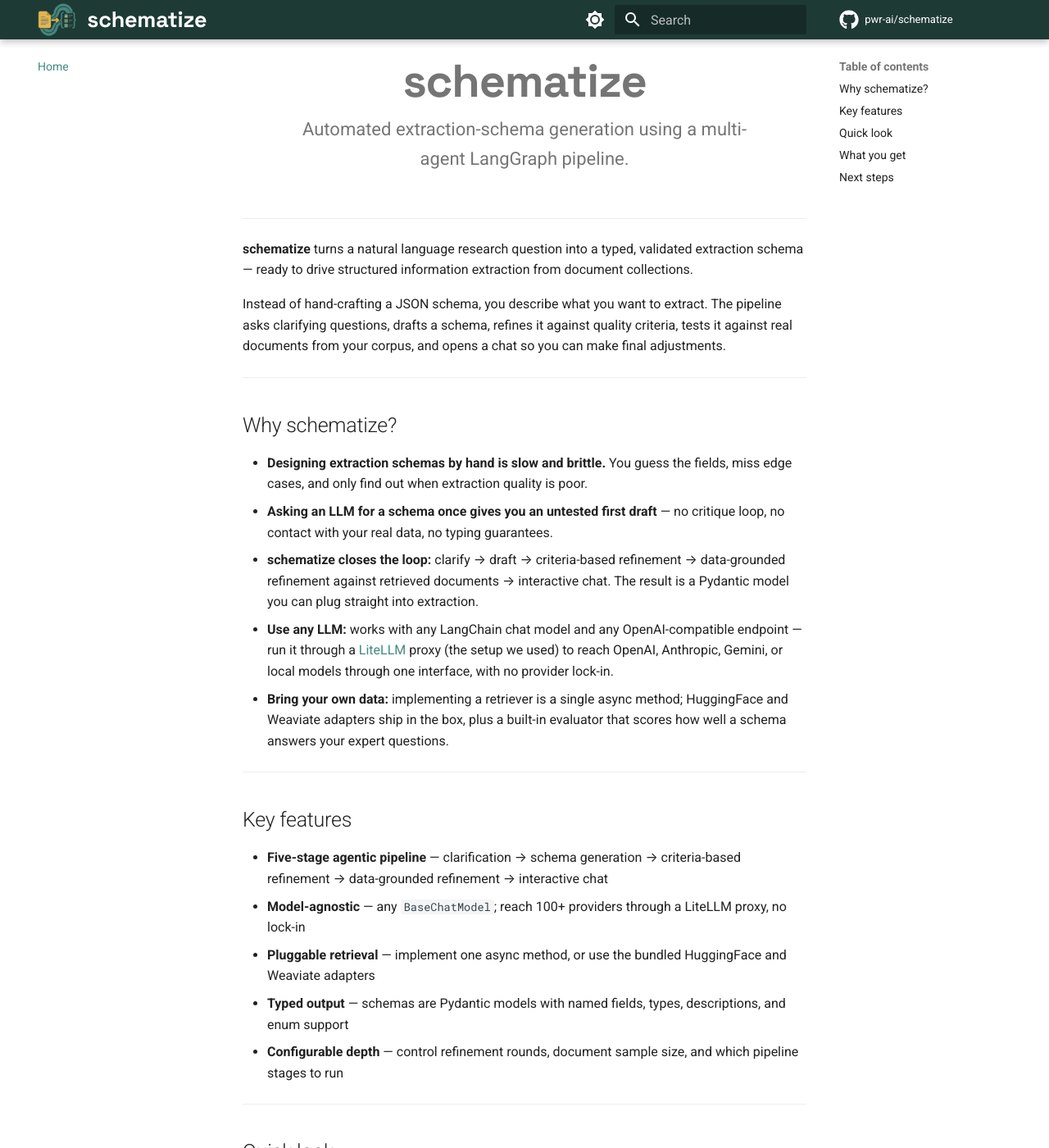
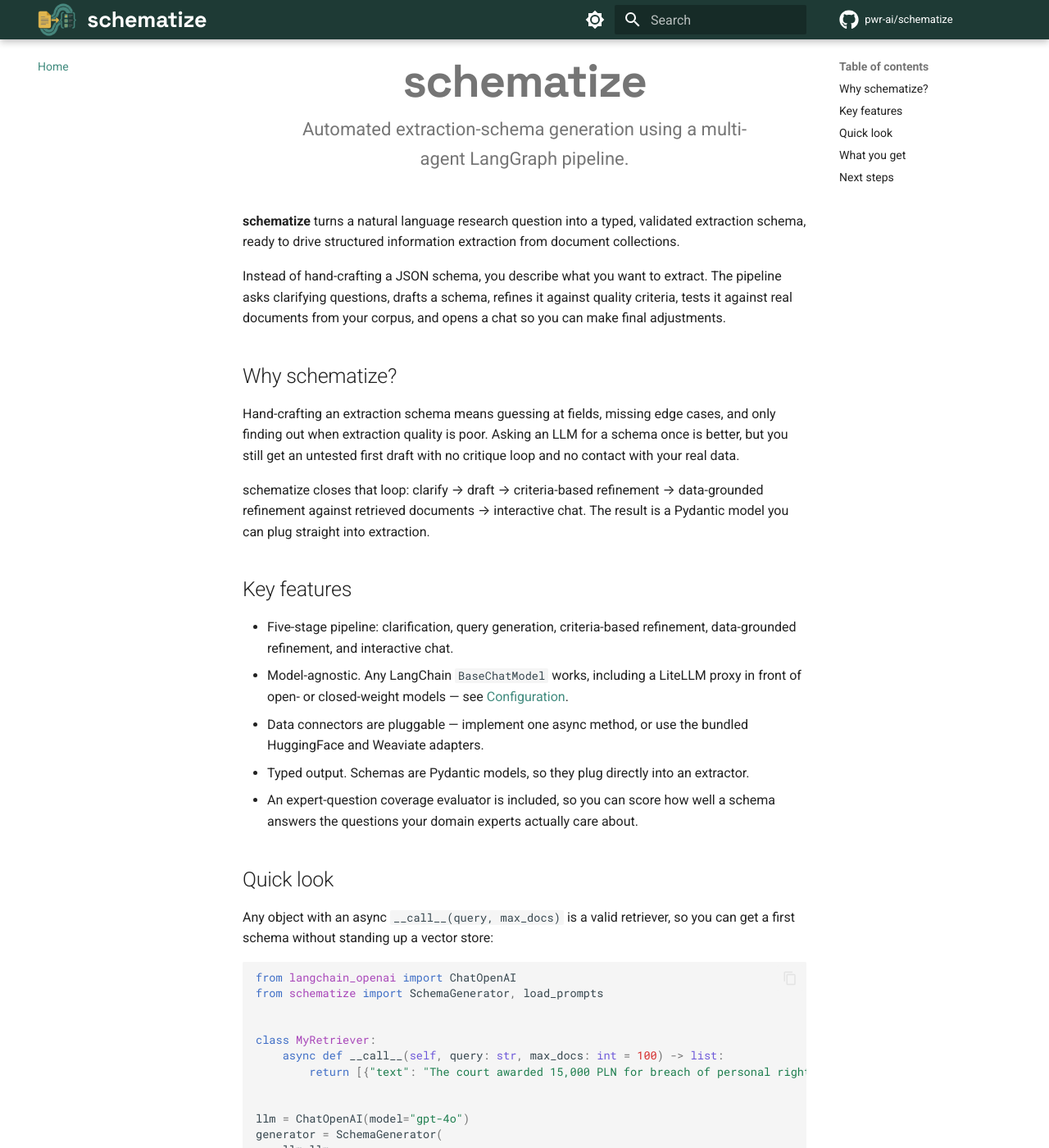
Before and after one commit to pwr-ai/schematize, an MkDocs documentation site: the page built from docs/index.md, in a window 1280 px wide and 1400 px high, scrolled down 351 px. Shown: the whole window at 82% size. Built offline with MkDocs 1.6.1 and Material for MkDocs 9.7.7, drawn with Linux system fonts in a browser that asks for light colours; comment, search, counter and statistics services are not loaded.

Commit message:
refactor: update evaluation scripts and documentation for improved clarity and structure, enhance retry logic to handle additional validation errors

````diff
--- a/docs/index.md
+++ b/docs/index.md
@@ -4,33 +4,23 @@
   <p style="font-size: 1.1rem; color: var(--md-default-fg-color--light); max-width: 560px; margin: 0 auto;">Automated extraction-schema generation using a multi-agent LangGraph pipeline.</p>
 </div>
 
----
-
-**schematize** turns a natural language research question into a typed, validated extraction schema — ready to drive structured information extraction from document collections.
+**schematize** turns a natural language research question into a typed, validated extraction schema, ready to drive structured information extraction from document collections.
 
 Instead of hand-crafting a JSON schema, you describe what you want to extract. The pipeline asks clarifying questions, drafts a schema, refines it against quality criteria, tests it against real documents from your corpus, and opens a chat so you can make final adjustments.
 
----
-
 ## Why schematize?
 
-- **Designing extraction schemas by hand is slow and brittle.** You guess the fields, miss edge cases, and only find out when extraction quality is poor.
-- **Asking an LLM for a schema once gives you an untested first draft** — no critique loop, no contact with your real data, no typing guarantees.
-- **schematize closes the loop:** clarify → draft → criteria-based refinement → data-grounded refinement against retrieved documents → interactive chat. The result is a Pydantic model you can plug straight into extraction.
-- **Use any LLM:** works with any LangChain chat model and any OpenAI-compatible endpoint — run it through a [LiteLLM](https://github.com/BerriAI/litellm) proxy (the setup we used) to reach OpenAI, Anthropic, Gemini, or local models through one interface, with no provider lock-in.
-- **Bring your own data:** implementing a retriever is a single async method; HuggingFace and Weaviate adapters ship in the box, plus a built-in evaluator that scores how well a schema answers your expert questions.
+Hand-crafting an extraction schema means guessing at fields, missing edge cases, and only finding out when extraction quality is poor. Asking an LLM for a schema once is better, but you still get an untested first draft with no critique loop and no contact with your real data.
 
----
+schematize closes that loop: clarify → draft → criteria-based refinement → data-grounded refinement against retrieved documents → interactive chat. The result is a Pydantic model you can plug straight into extraction.
 
 ## Key features
 
-- **Five-stage agentic pipeline** — clarification → schema generation → criteria-based refinement → data-grounded refinement → interactive chat
-- **Model-agnostic** — any `BaseChatModel`; reach 100+ providers through a LiteLLM proxy, no lock-in
-- **Pluggable retrieval** — implement one async method, or use the bundled HuggingFace and Weaviate adapters
-- **Typed output** — schemas are Pydantic models with named fields, types, descriptions, and enum support
-- **Configurable depth** — control refinement rounds, document sample size, and which pipeline stages to run
-
----
+- Five-stage pipeline: clarification, query generation, criteria-based refinement, data-grounded refinement, and interactive chat.
+- Model-agnostic. Any LangChain `BaseChatModel` works, including a LiteLLM proxy in front of open- or closed-weight models — see [Configuration](configuration.md#using-any-provider-via-litellm).
+- Data connectors are pluggable — implement one async method, or use the bundled HuggingFace and Weaviate adapters.
+- Typed output. Schemas are Pydantic models, so they plug directly into an extractor.
+- An expert-question coverage evaluator is included, so you can score how well a schema answers the questions your domain experts actually care about.
 
 ## Quick look
 
@@ -62,8 +52,6 @@ print(state["current_schema"])
 
 For real corpora, swap in the bundled [HuggingFace](guides/huggingface.md) or [Weaviate](guides/weaviate.md) adapter.
 
----
-
 ## What you get
 
 A generated schema is a typed spec — field names, types, descriptions, and enums:
@@ -90,8 +78,6 @@ from schematize import SchemaFields, DynamicModelFactory
 model_cls = DynamicModelFactory()(SchemaFields(**state["current_schema"]))
 ```
 
----
-
 ## Next steps
 
 - [Install the library](installation.md)
````
Also changed, not shown: docs/faq.md (+3 -13 lines), docs/guides/huggingface.md (+3 -10 lines), docs/quickstart.md (+3 -20 lines), 3 other files.
